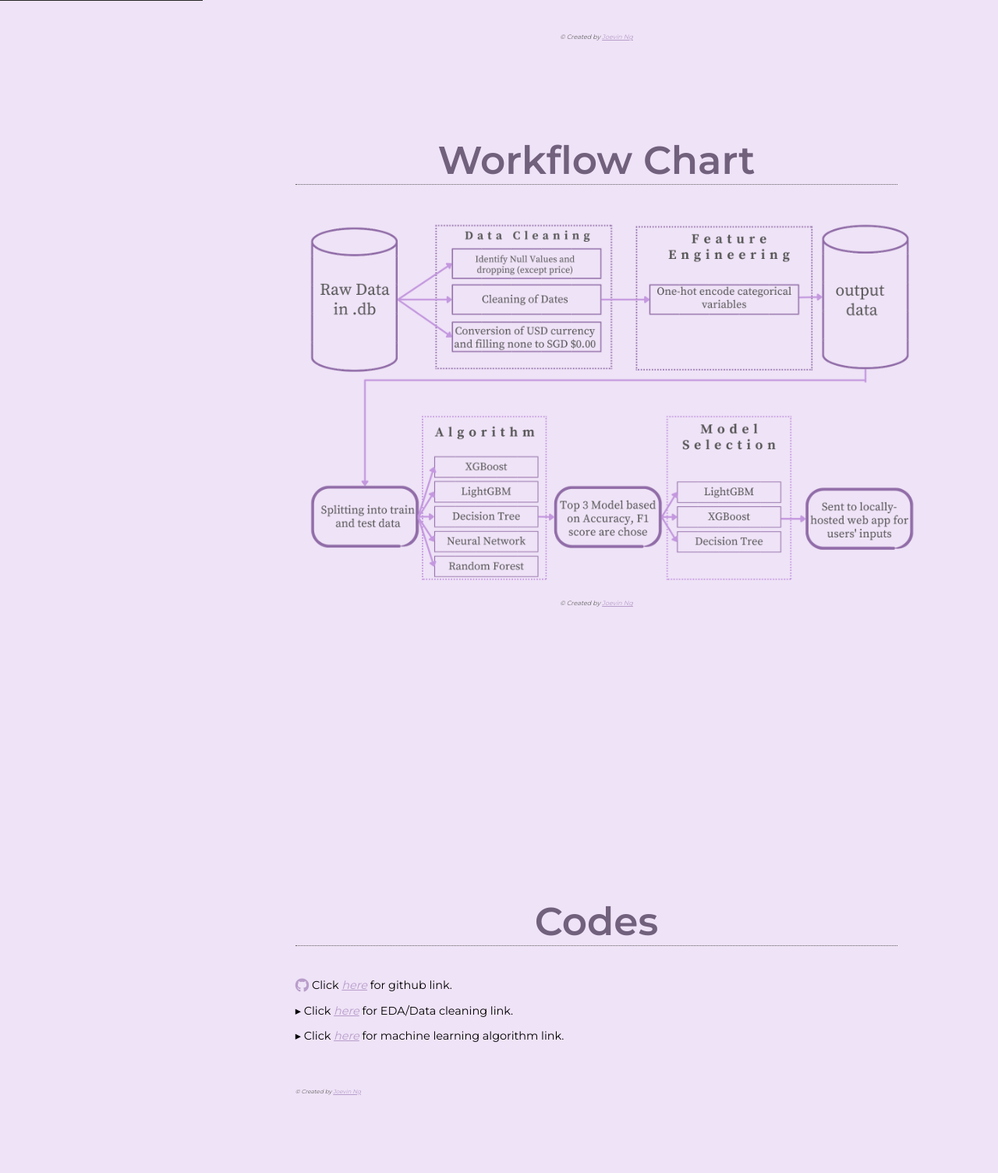
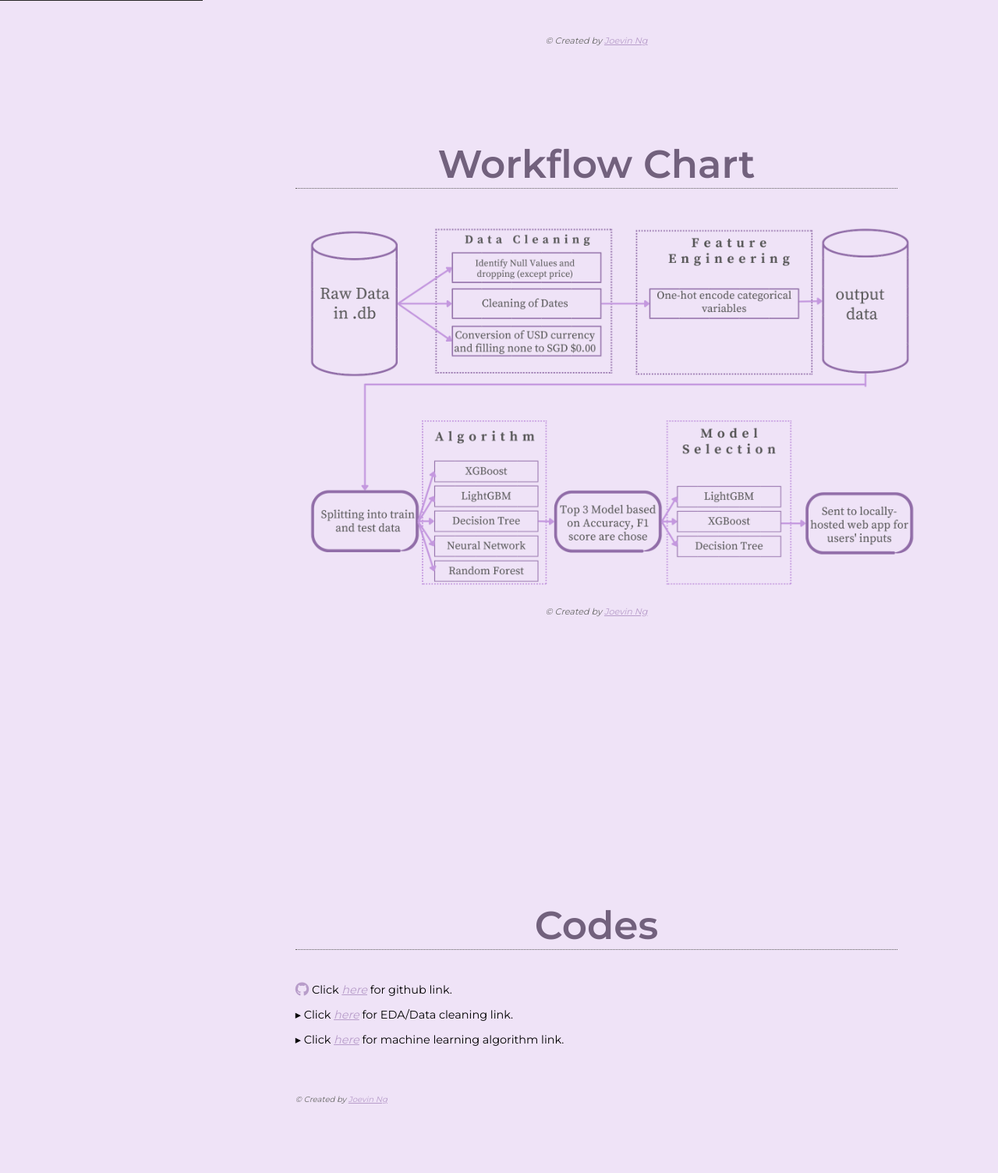
Before and after one commit to nnnvnnn/hotelnoshowheroku, a Flask app: page / in a window 1280 px wide. Shown: the part 799-2303 px from the top of the page at 78% size. Before the commit the page ends 2203 px from the top, so only its background shows below. Run offline with Flask 2, Linux system fonts and the light colour scheme; some libraries are stand-ins or nearby versions.

Commit message:
Update styles.css

```diff
--- a/static/css/styles.css
+++ b/static/css/styles.css
@@ -119,7 +119,7 @@ a:hover {
     opactiy: 0.8;
     color: #6a6a6a;
     font-style: italic;
-    font-size: 50%;
+    font-size: 70%;
     padding : 0px;
     font-family:'Montserrat', sans-serif;
 
```
